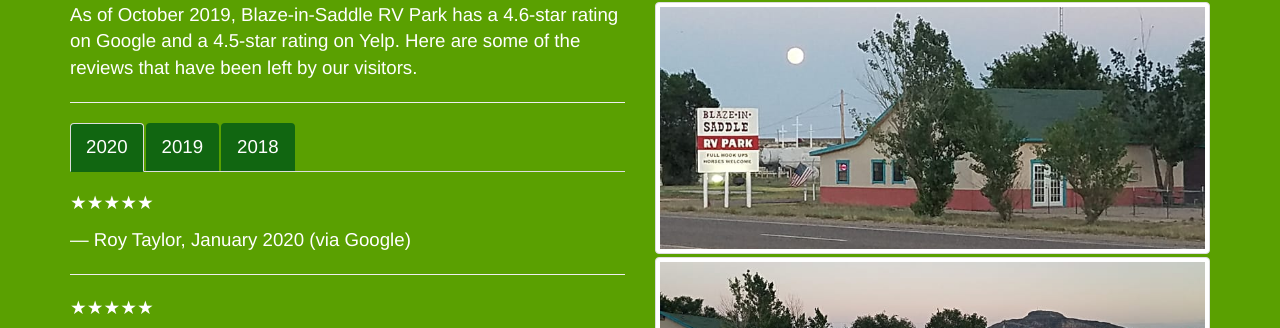
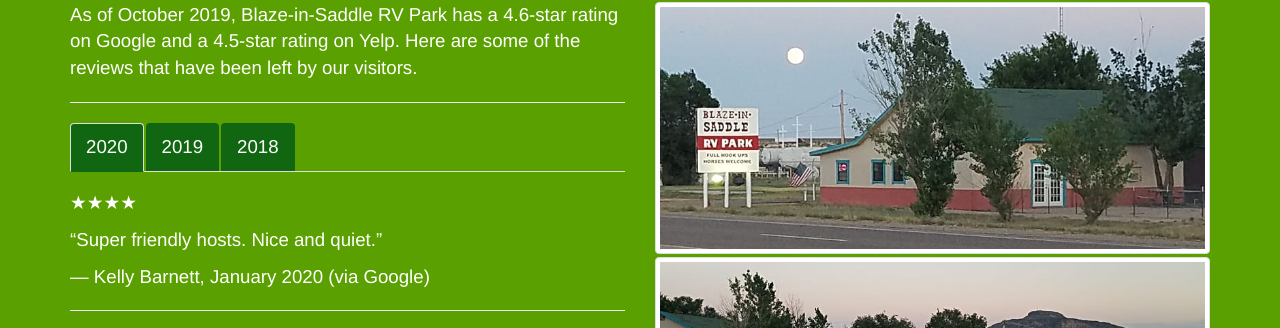
Before and after one commit to greg-raven/tucumcarirvpark, a plain HTML site: page reviews.html in a window 1280 px wide. Shown: the part 464-792 px from the top of the page. Drawn offline with nearby package versions, Linux system fonts and the light colour scheme; a script that the page names is missing.

Commit message:
Update reviews.html

```diff
--- a/reviews.html
+++ b/reviews.html
@@ -126,6 +126,16 @@
 				<div class="tab-content">
 					<div role="tabpanel" class="tab-pane fade in active" id="2020">
 						<p>
+							&starf;&starf;&starf;&starf;
+						</p>
+						<p>
+							&ldquo;Super friendly hosts. Nice and quiet.&rdquo;
+						</p>
+						<p>
+							&mdash; Kelly Barnett, January 2020 (via <a href="https://www.google.com/maps/place/Blaze-in-Saddle+RV+Park/@35.1713844,-103.6964748,17z/data=!3m1!4b1!4m5!3m4!1s0x0:0x9ae51b1da5d76040!8m2!3d35.1713844!4d-103.6942861?hl=en">Google</a>)
+						</p>
+						<hr>
+						<p>
 							&starf;&starf;&starf;&starf;&starf;
 						</p>
 						<p>
```
